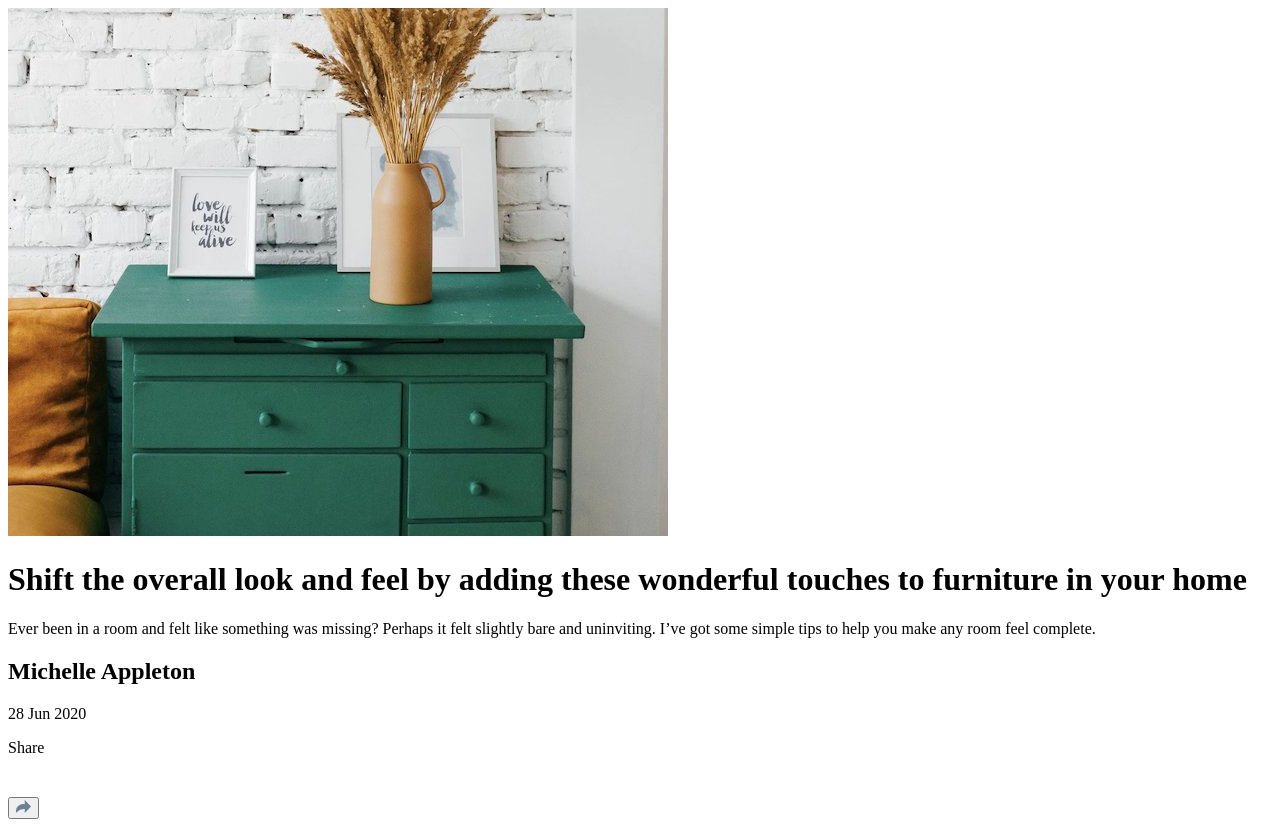
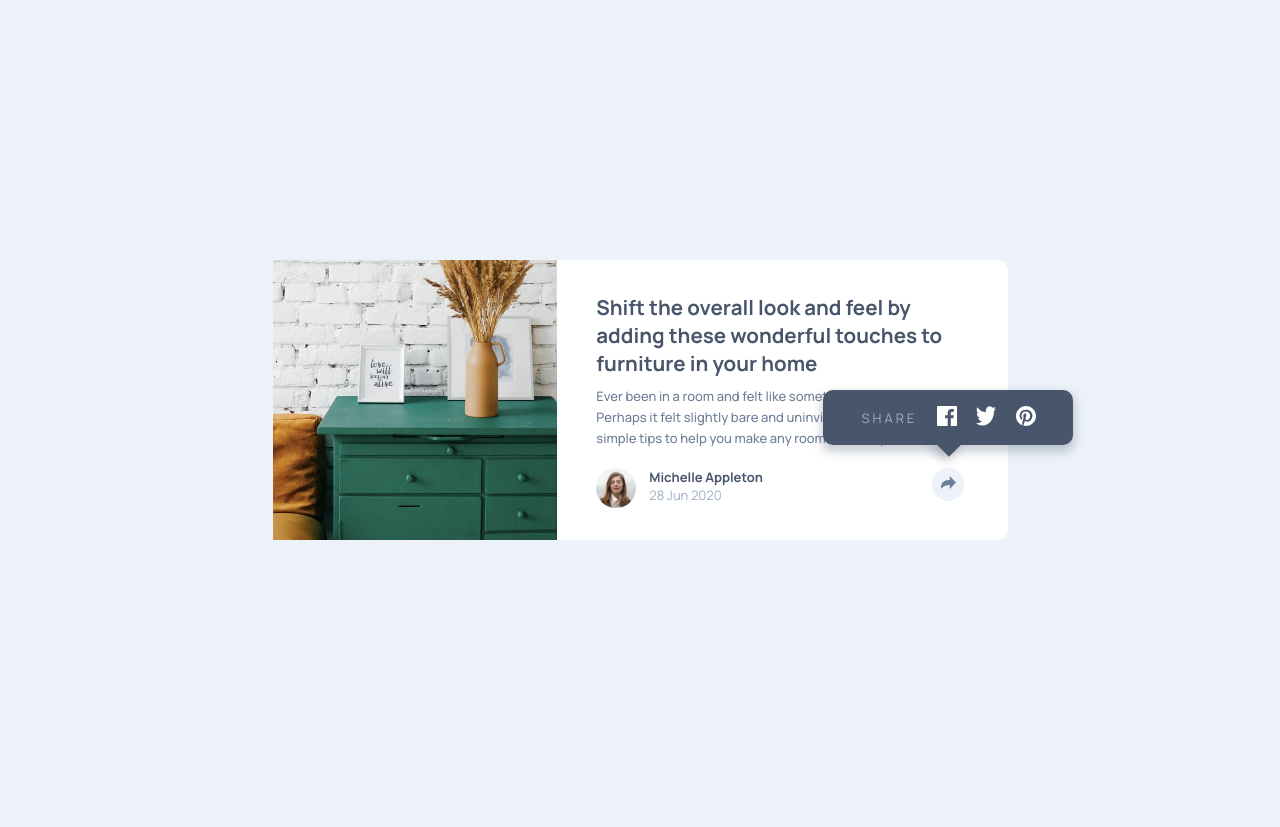
Before and after one commit to Quintentional/article-preview-component-master, a plain HTML site: page index.html in a window 1280 px wide. After the commit the page ends 800 px from the top, so only its background shows below. Drawn offline with Linux system fonts and the light colour scheme.

Commit message:
desktop styling complete

```diff
--- a/index.html
+++ b/index.html
@@ -1,36 +1,51 @@
 <!DOCTYPE html>
 <html lang="en">
   <head>
-  <meta charset="UTF-8">
-  <meta name="viewport" content="width=device-width, initial-scale=1.0">
+    <meta charset="UTF-8" />
+    <meta name="viewport" content="width=device-width, initial-scale=1.0" />
 
     <title>Frontend Mentor | Article preview component</title>
-<link rel="stylesheet" href="style.css">
-
+    <link rel="stylesheet" href="style.css" />
+    <link rel="preconnect" href="https://fonts.googleapis.com" />
+    <link rel="preconnect" href="https://fonts.gstatic.com" crossorigin />
+    <link
+      href="https://fonts.googleapis.com/css2?family=Manrope:wght@200..800&display=swap"
+      rel="stylesheet"
+    />
   </head>
   <body>
+    <div id="layout">
+      <div class="main-img-div">
+        <img class= "main-img" src="./images/drawers.jpg" alt="green chest of drawers" />
+      </div>
+      <div class="content">
+        <h1>
+          Shift the overall look and feel by adding these wonderful touches to
+          furniture in your home
+        </h1>
 
-<div id="layout">
-  <img src="./images/drawers.jpg" alt="green chest of drawers">
-  <div class="content">
-    <h1>Shift the overall look and feel by adding these wonderful
-      touches to furniture in your home</h1>
+        <p class="main-p">
+          Ever been in a room and felt like something was missing? Perhaps it
+          felt slightly bare and uninviting. I’ve got some simple tips to help
+          you make any room feel complete.
+        </p>
 
-    <p class="main-p">Ever been in a room and felt like something was missing? Perhaps
-      it felt slightly bare and uninviting. I’ve got some simple tips
-      to help you make any room feel complete.</p>
-
+        <div class="third-row">
+          <img class="avatar" src="./images/avatar-michelle.jpg" alt="">
+          <div class="name-date">
             <h2>Michelle Appleton</h2>
         <p class="date">28 Jun 2020</p>
+          </div>
 
         <div class="share-div">
-      <p class="share">Share</p>
-      <img src="./images/icon-facebook.svg" alt="facebook icon">
-      <img src="./images/icon-twitter.svg" alt="twitter icon">
-      <img src="./images/icon-pinterest.svg" alt="pinterest icon">
-
+          <a href="#"><p class="share">Share</p></a>
+          <a href="#"><img class="facebook icon"src="./images/icon-facebook.svg" alt="facebook icon" /></a>
+          <a href="#"><img class="twitter icon"src="./images/icon-twitter.svg" alt="twitter icon" /></a>
+          <a href="#"><img class="pinterest icon"src="./images/icon-pinterest.svg" alt="pinterest icon" /></a>
         </div>
-    <button><img src="./images/icon-share.svg" alt=""></button>
+        <button><img src="./images/icon-share.svg" alt="" /></button>
+        </div>
+        <div class="triangle"></div>
       </div>
     </div>
 
--- a/style.css
+++ b/style.css
@@ -0,0 +1,141 @@
+* {
+    margin: 0;
+    padding: 0;
+    box-sizing: border-box;
+    font-family: "Manrope", sans-serif;
+    font-size: 13px;
+}
+
+body {
+    width: 100%;
+    min-height: 100vh;
+    background-color: hsl(210, 46%, 95%);
+    display: flex;
+    justify-content: center;
+    align-items: center;
+}
+
+#layout {
+    width: 735px;
+    height: 280px;
+    background-color: hsl(0, 0%, 100%);
+    border-radius: 10px;
+    display: flex;
+}
+
+.main-img-div {
+    width: 38.75%;
+    height: 100%;
+    overflow: hidden;
+}
+
+.main-img {
+    width: 100%;
+    height: 100%;
+    object-fit: cover;
+    object-position: 0vw 0vh;
+}
+
+.content {
+    width: 61.25%;
+    height: 100%;
+    position: relative;
+}
+
+h1 {
+    font-size: 20.5px;
+    color: hsl(217, 19%, 35%);
+    margin: 2.5rem 3rem .75rem;
+}
+
+.main-p {
+    color: hsl(214, 17%, 51%);
+    font-weight: 500;
+    line-height: 1.6rem;
+    margin: 0 3rem 1.5rem;
+}
+
+.third-row {
+    width: 100%;
+    display: flex;
+    margin: 0 0 3rem 3rem;
+}
+
+.avatar {
+    width: 40px;
+    border-radius: 50%;
+    margin-right: 1rem;
+}
+
+h2 {
+    color: hsl(217, 19%, 35%);
+}
+
+.date {
+    color: hsl(212, 23%, 69%)
+}
+
+button{
+    width: 32.5px;
+    height: 32.5px;
+    background-color: hsl(210, 46%, 95%);
+    border: none;
+    border-radius: 100%;
+    margin-left: 13rem;
+}
+
+button:hover {
+    background-color: hsl(217, 19%, 35%);
+}
+
+button:hover img {
+    fill: hsl(0, 0%, 100%);
+}
+
+.share-div {
+    width: 250px;
+    height: 55px;
+    background-color: hsl(217, 19%, 35%);
+    border-radius: 10px;
+    position: absolute;
+    display: flex;
+    align-items: center;
+    top: 10rem;
+    right: -5rem;
+    box-shadow: 0 5px 10px 2px hsla(217, 19%, 35%, 0.281);
+}
+
+a {
+    text-decoration: none;
+}
+
+.share {
+    color: hsl(212, 23%, 69%);
+    text-transform: uppercase;
+    letter-spacing: 3px;
+    margin: 0 1.5rem 0 3rem;
+}
+
+.icon {
+    width: 20px;
+    height: 20px;
+}
+
+.facebook {
+    margin-right: 1.5rem;
+}
+
+.twitter {
+    margin-right: 1.5rem
+}
+
+.triangle {
+    width: 18px;
+    height: 18px;
+    background-color: hsl(217, 19%, 35%);
+    transform: rotate(45deg);
+    position: absolute;
+    top:175px;
+    right:50px;
+    box-shadow: 0 5px 10px 2px hsla(217, 19%, 35%, 0.281);
+}
```
Lines whose indentation alone changed are shown as unchanged.
